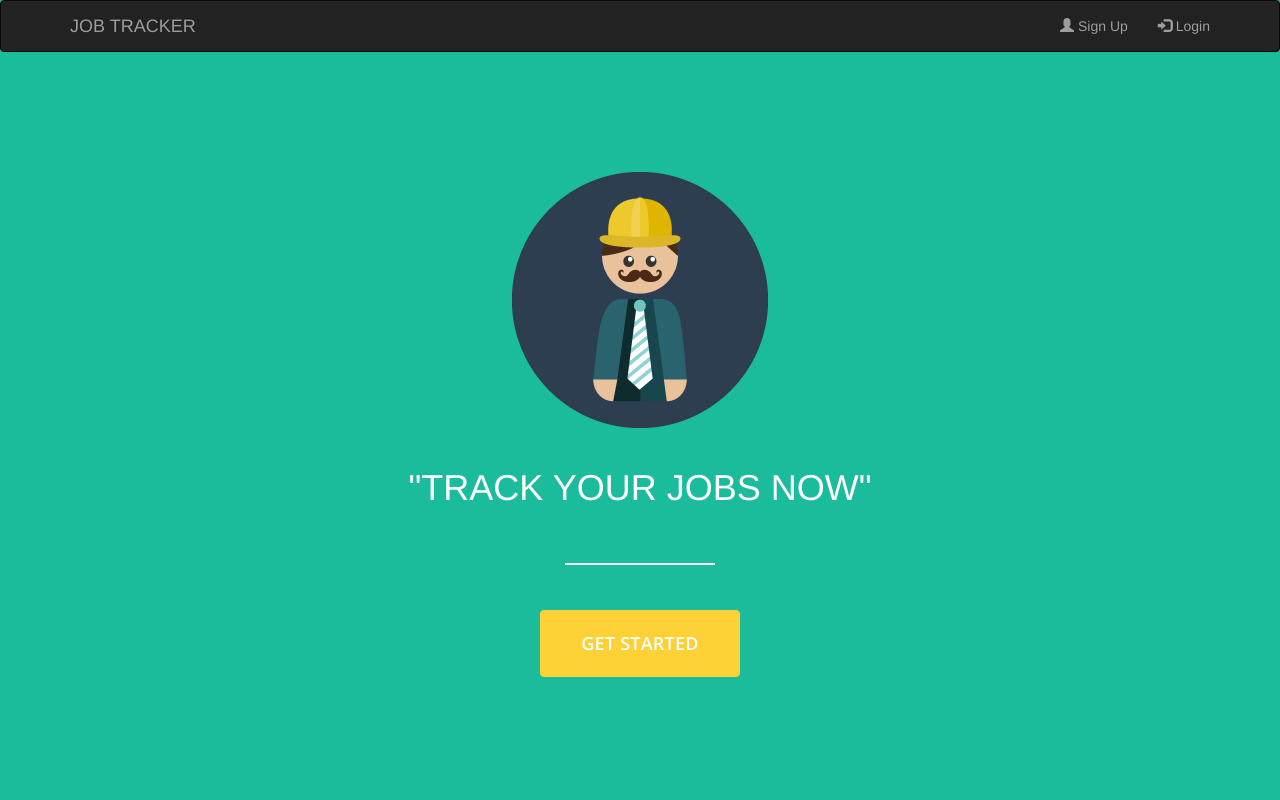
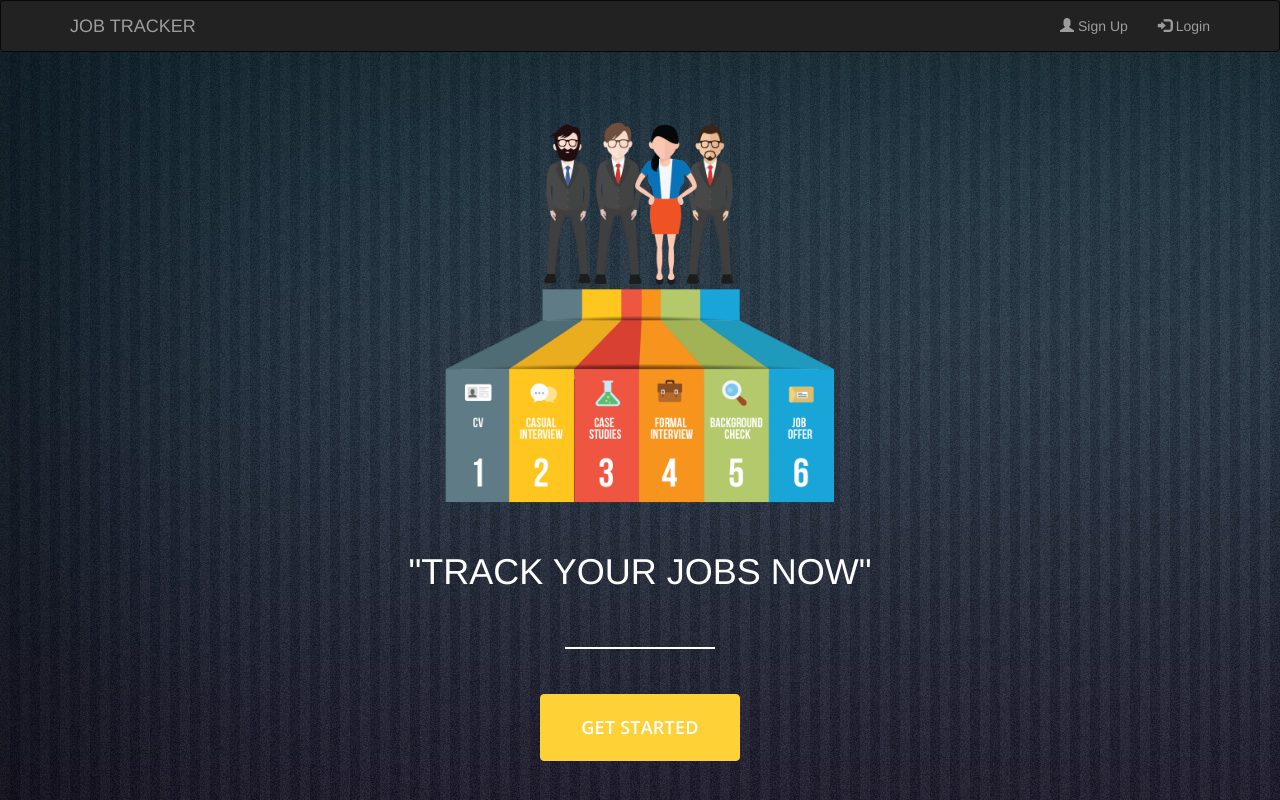
Before and after one commit to philipmathews/Job-Tracker, a Django app: page / in a window 1280 px wide. Run offline with Django 3.2, Linux system fonts and the light colour scheme; some libraries are stand-ins or nearby versions.

Commit message:
Edited Homepage

```diff
--- a/management/templates/management/home.html
+++ b/management/templates/management/home.html
@@ -1,9 +1,9 @@
 {% extends 'management/layout.html' %}
 {% block content %}
 {% load staticfiles %}
-<body style="background-color:#1abc9c;"></body>
-<br><br><br><br><br>
-<img class="img center" src="{% static 'management/img/prof.png' %}" alt="profile">
+<body style="background-image: url('{% static "management/img/Elegant_Background-8.jpg" %}');"></body>
+<br><br>
+<img class="img center" src="{% static 'management/img/jobs.png' %}" alt="profile" height="400">
 <br>
 <center><h1 class="text-uppercase" style="color:white;">"TRACK YOUR JOBS NOW"</h1></center>
 <br>
--- a/management/templates/management/layout.html
+++ b/management/templates/management/layout.html
@@ -42,8 +42,8 @@
                 padding: 0 0.25em;
                 content: "\2605";
                 font-size: 2em;
-                color: #fff;
-                background-color: #18BC9C;
+                color:black;
+                background-color: white;
             }
             .frontbutton{
                 background-color: #fed136;
```
Also changed, not shown: management/static/management/img/Elegant_Background-8.jpg (added), management/static/management/img/jobs.png (added).
